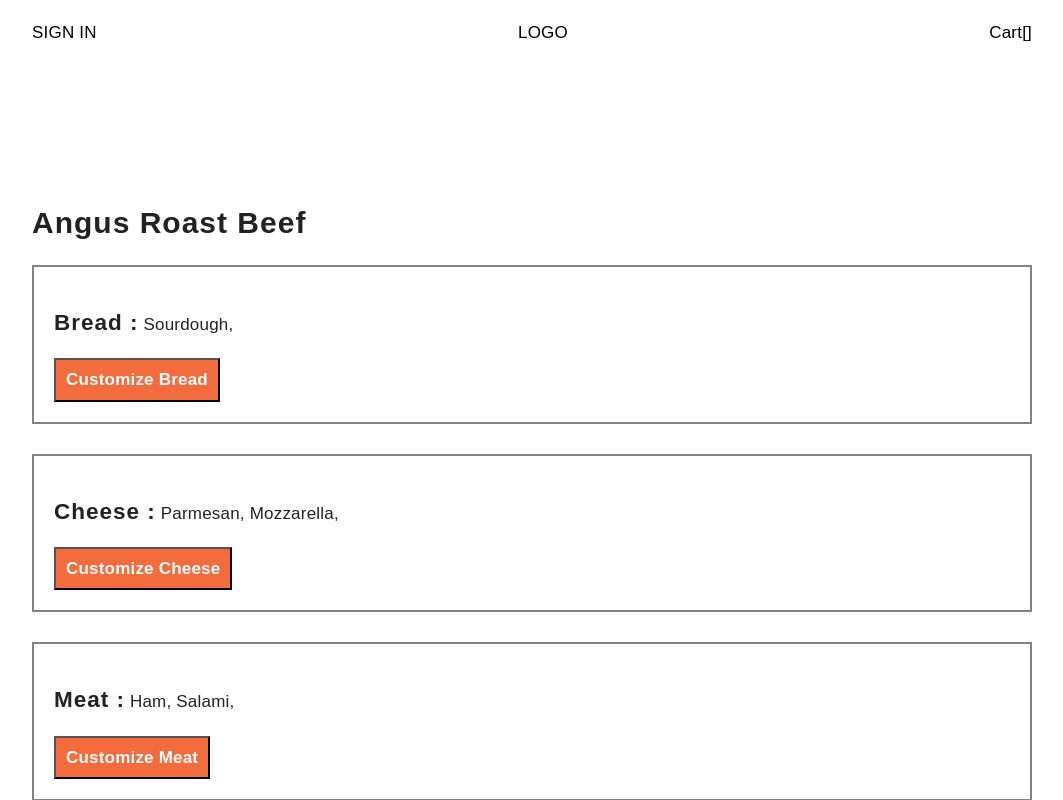
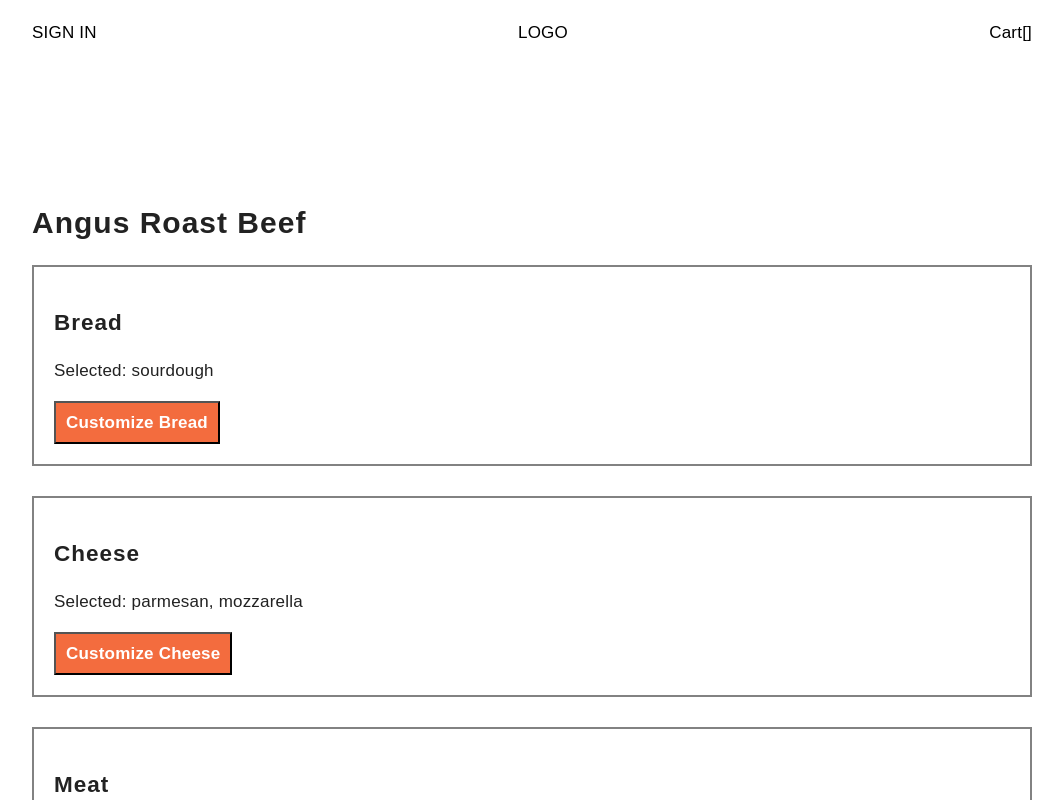
Before and after one commit to jamesnmcdowell/accessible-ordering, a React (Create React App) app: page /#/categories/1/1 in a window 1280 px wide. Shown: the top 800 px of the page, without its empty margins (108-1171 px from the left). Built offline with nearby package versions, Linux system fonts and the light colour scheme.

Commit message:
define focus for screenreaders on selection menu

```diff
--- a/src/components/Item.js
+++ b/src/components/Item.js
@@ -4,7 +4,7 @@ import styled from 'styled-components';
 import { connect } from 'react-redux';
 
 
-let Item = ({ item, match, dispatch }) =>
+let Item = ({ item, match, dispatch, history }) =>
     <ItemContainer>
         <Title>{item.name}</Title>
         <Img alt={item.name} src={require(`../assets/${match.params.categoryName}/${item.image}`)} />
@@ -19,7 +19,7 @@ let Item = ({ item, match, dispatch }) =>
         <p>{item.description}</p>
         <GridSeparate>
             <Button aria-label={`customize ${item.name} ${match.params.categoryName}`} role="button" tabIndex="0" alt={`${item.name}`} to={`/categories/${match.params.categoryName}/${item.id}`} > Customize </Button>
-            <Button2 aria-live="assertive" onClick={() => dispatch({ type: "ADD_TO_CART", payload: item })} aria-label={`add to cart ${item.name} `} role="button" tabIndex="0"> Add to Cart</Button2>
+            <Button2 aria-live="assertive" onClick={() => { dispatch({ type: "ADD_TO_CART", payload: item }); history.push('/'); }} aria-label={`add to cart ${item.name} `} role="button" tabIndex="0"> Add to Cart</Button2>
         </GridSeparate>
     </ItemContainer>
 
--- a/src/components/ItemCustScreen.js
+++ b/src/components/ItemCustScreen.js
@@ -4,16 +4,18 @@ import { connect } from 'react-redux';
 import { bindActionCreators } from 'redux';
 import { media, Container, Container2 } from './Media';
 import styled from 'styled-components';
+import { Link } from 'react-router-dom';
 
-let catOrder;
+
 
 class ItemCustScreen extends React.Component {
     constructor (props) {
         super(props);
-        console.log(props.item.ingredients);
-        catOrder = Object.keys(props.item.ingredients)
-        console.log(props.item.ingredients);
+        let catOrder = Object.keys(props.item.ingredients)
+
         this.state = {
+            catOrder,
+            focusCat: null,
             curIngredients: { ...props.item.ingredients},
             catCustOpen: catOrder.reduce((a, c) => {
                 a[c] = false;
@@ -22,8 +24,18 @@ class ItemCustScreen extends React.Component {
         };
     }
 
+    componentDidUpdate (prevProps) {
+        if(this.state.focusCat) {
+            document.querySelector(`#${this.state.focusCat}_0_input`).focus();
+            this.setState({focusCat: null});
+
+        }
+
+    }
+
     openCatCust (cat) {
         this.setState({
+            focusCat: cat,
             catCustOpen: {
                 ...this.state.catCustOpen,
                 [cat]: true
@@ -41,7 +53,6 @@ class ItemCustScreen extends React.Component {
 
     selectIngredient(cat, ingred) {
         let ingreds = this.state.curIngredients;
-
         ingreds[cat] = Object.keys(ingreds[cat]).reduce((a, c) => {
             a[c] = (c === ingred);
             return a;
@@ -55,8 +66,8 @@ class ItemCustScreen extends React.Component {
 
 
     render () {
-        let {match, item, dispatch} = this.props,
-            { catCustOpen, curIngredients } = this.state;
+        let {match, item, dispatch, history} = this.props,
+            { catCustOpen, curIngredients, catOrder } = this.state;
             console.log(catCustOpen);
 
         return (
@@ -67,27 +78,30 @@ class ItemCustScreen extends React.Component {
                         {catOrder.map((c, i) =>
                             <Section key={`custcat${c}`}>
                                 <div>
-                                    <CatTitle aria-label={`Current ${c} Selection`}> {c} :
+                                    <CatTitle aria-label="{`${c}`}"> {c}</CatTitle>
 
+                                    <SelectedSpan aria-label={`Current ${c} Selection`} >
+                                    Selected:
                                     {
                                             Object.keys(item.ingredients[c])
                                                 .filter((cc) => (item.ingredients[c][cc]))
-                                                .map((c) => (<SelectedSpan> {c},</SelectedSpan>))
+                                            .reduce((a, c, i) => (`${a}${(i === 0) ? c : `, ${c}`   }`),' '  )
 
                                         }
-                                    </CatTitle>
+                                     </SelectedSpan>
                                 </div>
                             {(catCustOpen[c])?
                                 (
 
                                     <form>
                                     <fieldset>
-                                    <legend>{c}</legend>
+                                        <legend aria-label={`${c} customizations`} tabIndex="0" id={`${c}_legend`}> {c}</legend>
                                     {
                                     Object.keys(item.ingredients[c]).sort()
-                                          .map((cc) => (
+                                          .map((cc, i) => (
                                               <div>
                                                 <input
+                                                    id={`${c}_${i}_input`}
                                                     aria-label={cc}
                                                     role="checkbox"
                                                     type={(c === 'bread')? 'radio' : 'checkbox'}
@@ -112,7 +126,7 @@ class ItemCustScreen extends React.Component {
                             </Section>
                         )}
                     </Gridlist>
-                    <Button aria-label="add customized item to cart" onClick={() => dispatch({ type: "ADD_TO_CART", payload: item })} > Add to Cart </Button>
+                    <Button aria-label="add customized item to cart" onClick={() => { dispatch({ type: "ADD_TO_CART", payload: item }); history.push('/'); }}  > Add to Cart </Button>
                 </div>
             </Container2>
         )
@@ -156,9 +170,12 @@ let Section = styled.div`
 let CatTitle = styled.h2`
     text-transform:capitalize;
 `;
-let SelectedSpan = styled.span`
+let SelectedSpan = styled.p`
     font-weight: 300;
-
+`;
+let InvisDiv = styled.div`
+    height: 20px;
+    background-color: red;
 `;
 
 let Button = styled.button `
--- a/src/components/ItemScreen.js
+++ b/src/components/ItemScreen.js
@@ -7,12 +7,12 @@ import categoryHero from '../assets/category-hero.png';
 import { connect } from 'react-redux';
 
 
-let ItemScreen = ({ items, match }) =>
+let ItemScreen = ({ items, match, history }) =>
     <div>
         <Container vert>
             <AutoGrid>
                 {items.map((item, i) =>
-                    <Item item={item} match={match} key={`${i}_${item}`} />
+                    <Item history={history} item={item} match={match} key={`${i}_${item}`} />
                 )}
             </AutoGrid>
         </Container>
```
